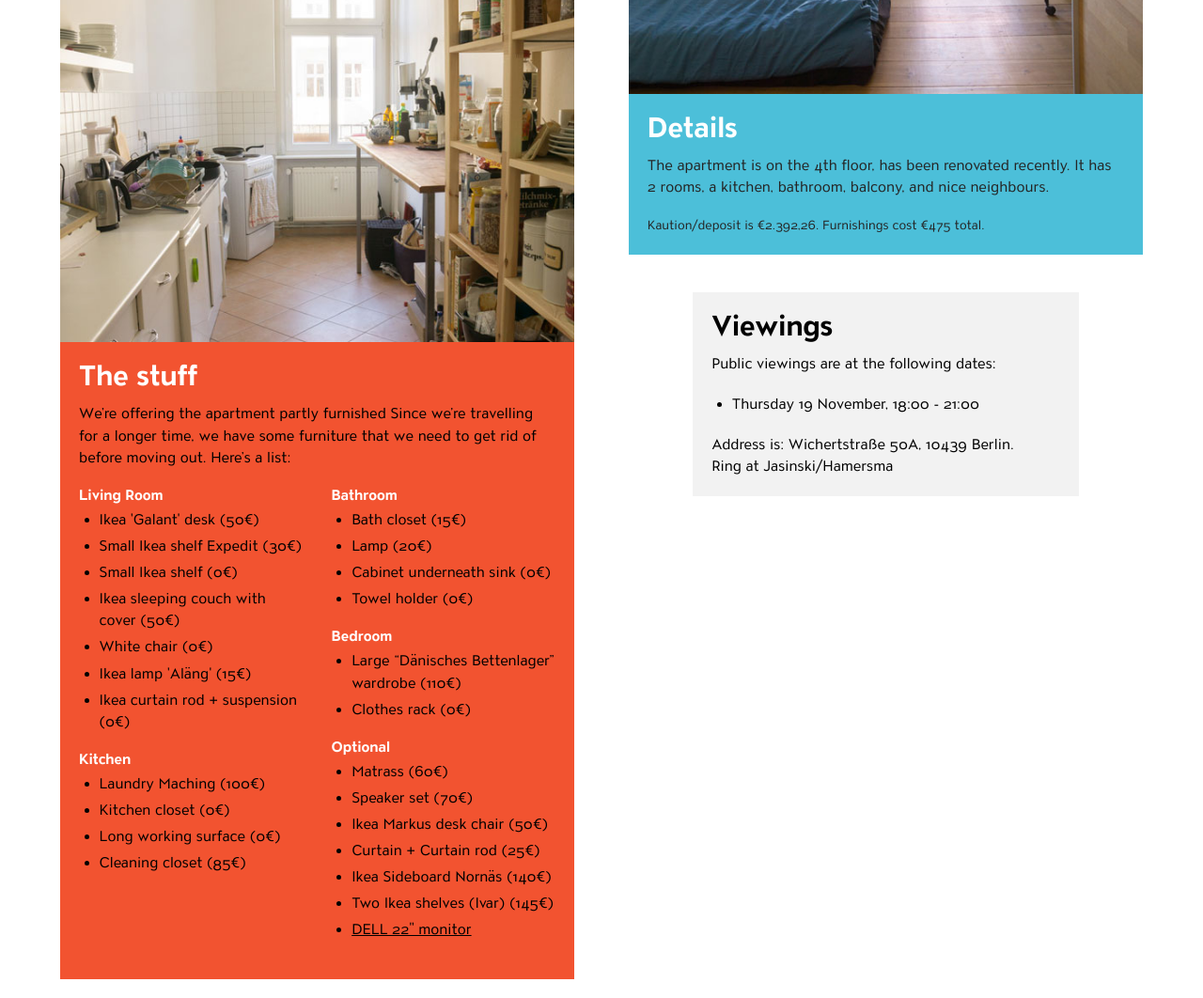
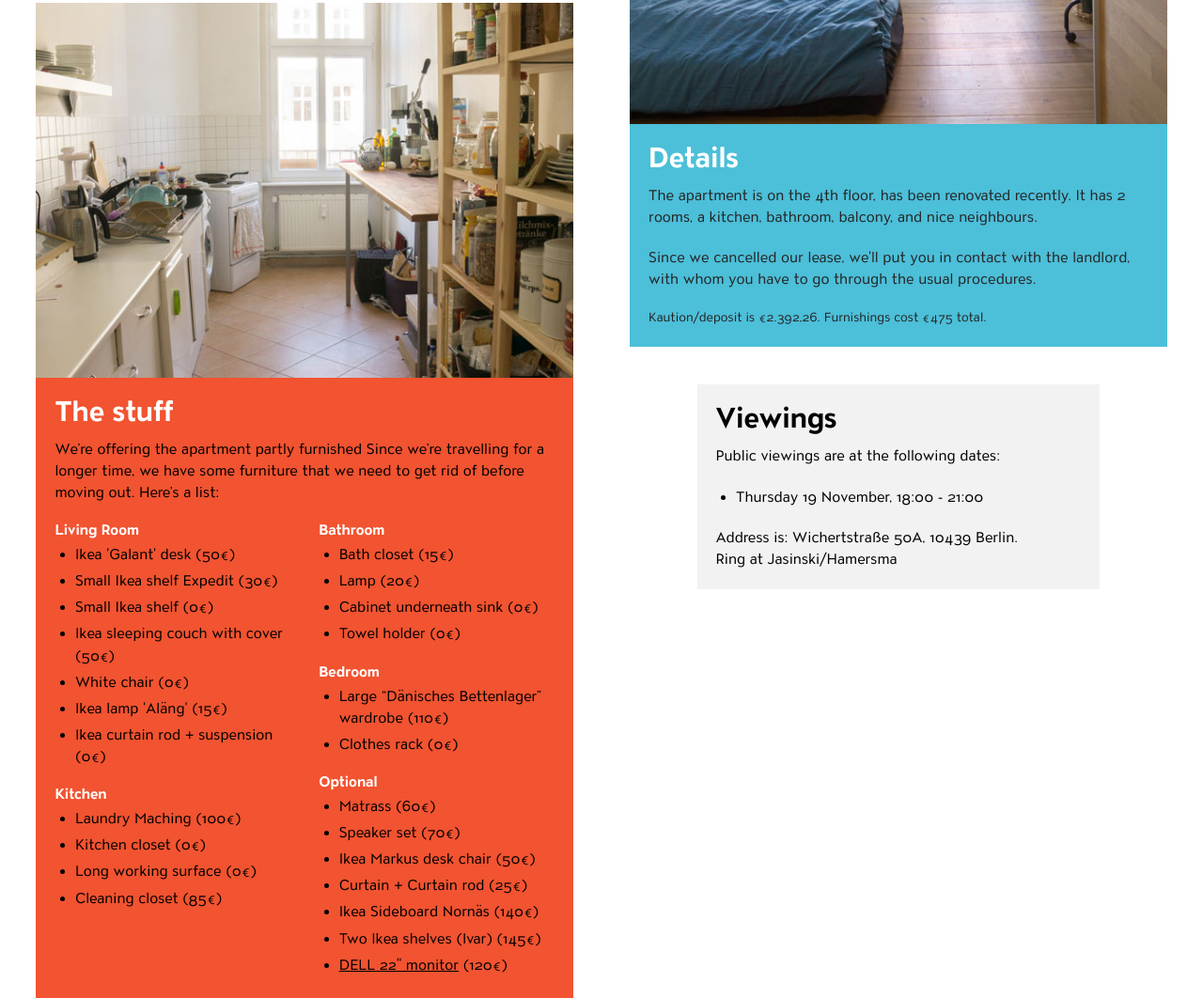
Before and after one commit to marcohamersma/apartment, a website: page public/index.html in a window 1280 px wide. Shown: the part 974-2036 px from the top of the page at 94% size. Drawn offline with Linux system fonts and the light colour scheme.

Commit message:
Clarifications & Design improvements

```diff
--- a/public/index.html
+++ b/public/index.html
@@ -24,7 +24,7 @@
     <div class="column first-column">
 
       <div class="g-vspacing-large intro-text">
-        <p class="g-font-large">We're moving out of our 2 room apartment in Prenzlauer Berg at the end of December and we're looking for a new tennant that would take over the larger part of our furniture, since we'll be going on a long trip. </p>
+        <p class="g-font-large">We're moving out of our 2 room apartment in Prenzlauer Berg at the end of December and we're looking for a new tennant that would take over the larger part of our furniture, since we'll be going on a long trip. Especially nice for people moving to Berlin without stuff.</p>
       </div>
 
       <div class="small-block g-block-centered g-background-grey g-vspacing-large">
@@ -51,54 +51,54 @@
             <div>
               <h3 class="g-color-white">Living Room</h3>
               <ul class="g-ul g-spacing-bottom-small">
-                <li>Ikea 'Galant' desk (50€)</li>
-                <li>Small Ikea shelf Expedit (30€)</li>
-                <li>Small Ikea shelf (0€)</li>
-                <li>Ikea sleeping couch with cover (50€)</li>
-                <li>White chair (0€)</li>
-                <li>Ikea lamp 'Aläng' (15€)</li>
-                <li>Ikea curtain rod + suspension (0€)</li>
+                <li>Ikea 'Galant' desk (50<span class="e">€</span>)</li>
+                <li>Small Ikea shelf Expedit (30<span class="e">€</span>)</li>
+                <li>Small Ikea shelf (0<span class="e">€</span>)</li>
+                <li>Ikea sleeping couch with cover (50<span class="e">€</span>)</li>
+                <li>White chair (0<span class="e">€</span>)</li>
+                <li>Ikea lamp 'Aläng' (15<span class="e">€</span>)</li>
+                <li>Ikea curtain rod + suspension (0<span class="e">€</span>)</li>
               </ul>
             </div>
 
             <div>
               <h3 class="g-color-white">Kitchen</h3>
               <ul class="g-ul g-spacing-bottom-small">
-                <li>Laundry Maching (100€)</li>
-                <li>Kitchen closet (0€)</li>
-                <li>Long working surface (0€)</li>
-                <li>Cleaning closet (85€)</li>
+                <li>Laundry Maching (100<span class="e">€</span>)</li>
+                <li>Kitchen closet (0<span class="e">€</span>)</li>
+                <li>Long working surface (0<span class="e">€</span>)</li>
+                <li>Cleaning closet (85<span class="e">€</span>)</li>
               </ul>
             </div>
 
             <div>
               <h3 class="g-color-white">Bathroom</h3>
               <ul class="g-ul g-spacing-bottom-small">
-                <li>Bath closet (15€)</li>
-                <li>Lamp (20€)</li>
-                <li>Cabinet underneath sink (0€)</li>
-                <li>Towel holder (0€)</li>
+                <li>Bath closet (15<span class="e">€</span>)</li>
+                <li>Lamp (20<span class="e">€</span>)</li>
+                <li>Cabinet underneath sink (0<span class="e">€</span>)</li>
+                <li>Towel holder (0<span class="e">€</span>)</li>
               </ul>
             </div>
 
             <div>
               <h3 class="g-color-white">Bedroom</h3>
               <ul class="g-ul g-spacing-bottom-small">
-                <li>Large “Dänisches Bettenlager” wardrobe (110€)</li>
-                <li>Clothes rack (0€)</li>
+                <li>Large “Dänisches Bettenlager” wardrobe (110<span class="e">€</span>)</li>
+                <li>Clothes rack (0<span class="e">€</span>)</li>
               </ul>
             </div>
 
             <div>
               <h3 class="g-color-white">Optional</h3>
               <ul class="g-ul g-spacing-bottom-small">
-                <li>Matrass (60€)</li>
-                <li>Speaker set (70€)</li>
-                <li>Ikea Markus desk chair (50€)</li>
-                <li>Curtain + Curtain rod (25€)</li>
-                <li>Ikea Sideboard Nornäs (140€)</li>
-                <li>Two Ikea shelves (Ivar) (145€)</li>
-                <li><a href="http://www.dell.com/hr/business/p/dell-2209wa/pd">DELL 22" monitor</a></li>
+                <li>Matrass (60<span class="e">€</span>)</li>
+                <li>Speaker set (70<span class="e">€</span>)</li>
+                <li>Ikea Markus desk chair (50<span class="e">€</span>)</li>
+                <li>Curtain + Curtain rod (25<span class="e">€</span>)</li>
+                <li>Ikea Sideboard Nornäs (140<span class="e">€</span>)</li>
+                <li>Two Ikea shelves (Ivar) (145<span class="e">€</span>)</li>
+                <li><a href="http://www.dell.com/hr/business/p/dell-2209wa/pd">DELL 22" monitor</a> (120<span class="e">€</span>)</li>
               </ul>
             </div>
           </div>
@@ -128,7 +128,10 @@
             The apartment is on the 4th floor, has been renovated recently.
             It has 2 rooms, a kitchen, bathroom, balcony, and nice neighbours.
           </p>
-          <p class="g-font-small">Kaution/deposit is €2.392,26. Furnishings cost €475 total.</p>
+          <p>
+            Since we cancelled our lease, we'll put you in contact with the landlord, with whom you have to go through the usual procedures.
+          </p>
+          <p class="g-font-small">Kaution/deposit is <span class="e">€</span>2.392,26. Furnishings cost <span class="e">€</span>475 total.</p>
         </div>
       </div>
 
--- a/scss/custom.scss
+++ b/scss/custom.scss
@@ -64,7 +64,14 @@ header {
 .container, .wrapper {
   max-width: 1280px;
   padding: 0 20px;
-  padding: 0 5vw;
+  padding: 0 3vw;
+}
+
+.e { // euro symbol
+  font-size: .8em;
+  margin: 0 1px;
+  top: 1px;
+  position: relative;
 }
 
 @media screen and (min-width: $breakpoint-column) {
@@ -84,7 +91,7 @@ header {
 
   .gutter {
     max-width: 80px;
-    flex: 5% 0;
+    flex: 3% 0;
   }
 }
 
@@ -94,6 +101,11 @@ header {
   .stuff-list {
     column-count: 2;
     column-gap: space('medium');
+    @include font-feature-settings(append($font-feature-settings, smcp));
+  }
+
+  .gutter {
+    flex: 5% 0;
   }
 
   .stuff-list>div {
```
Also changed, not shown: public/styles.css.
